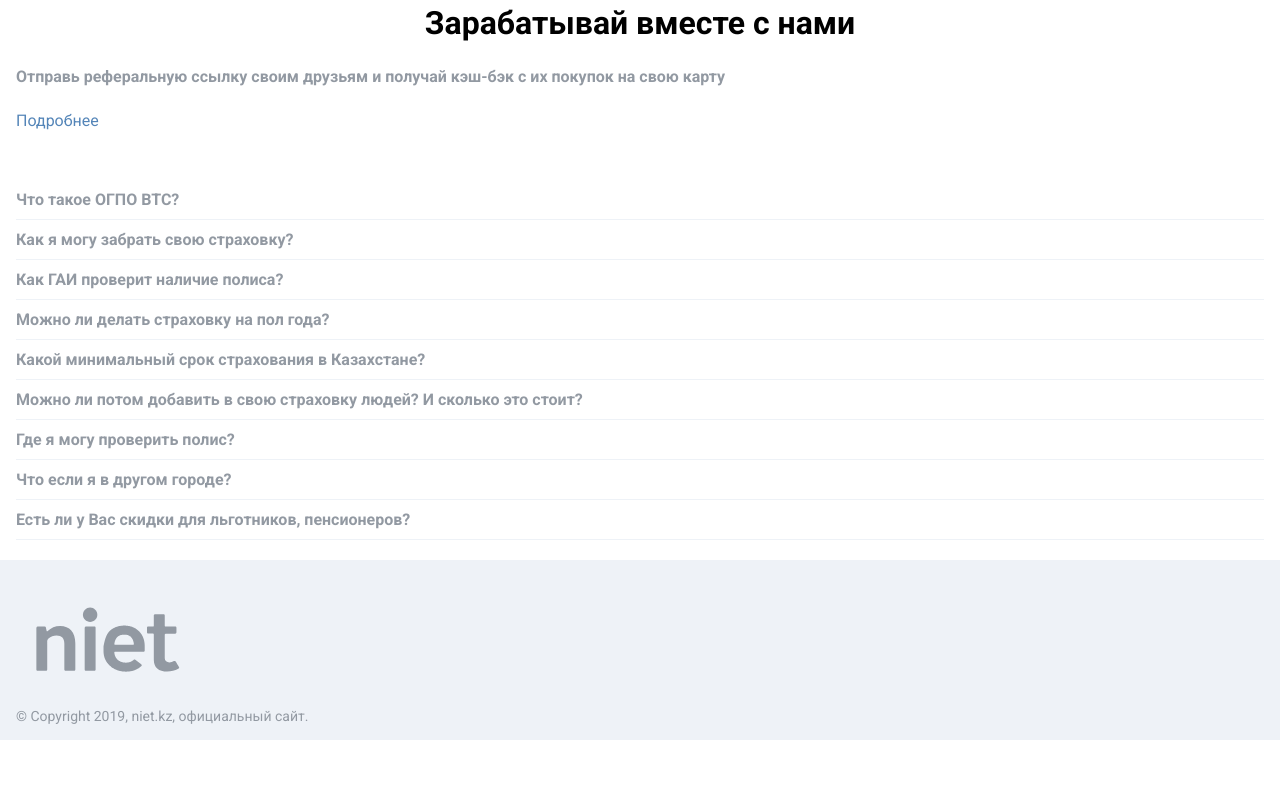
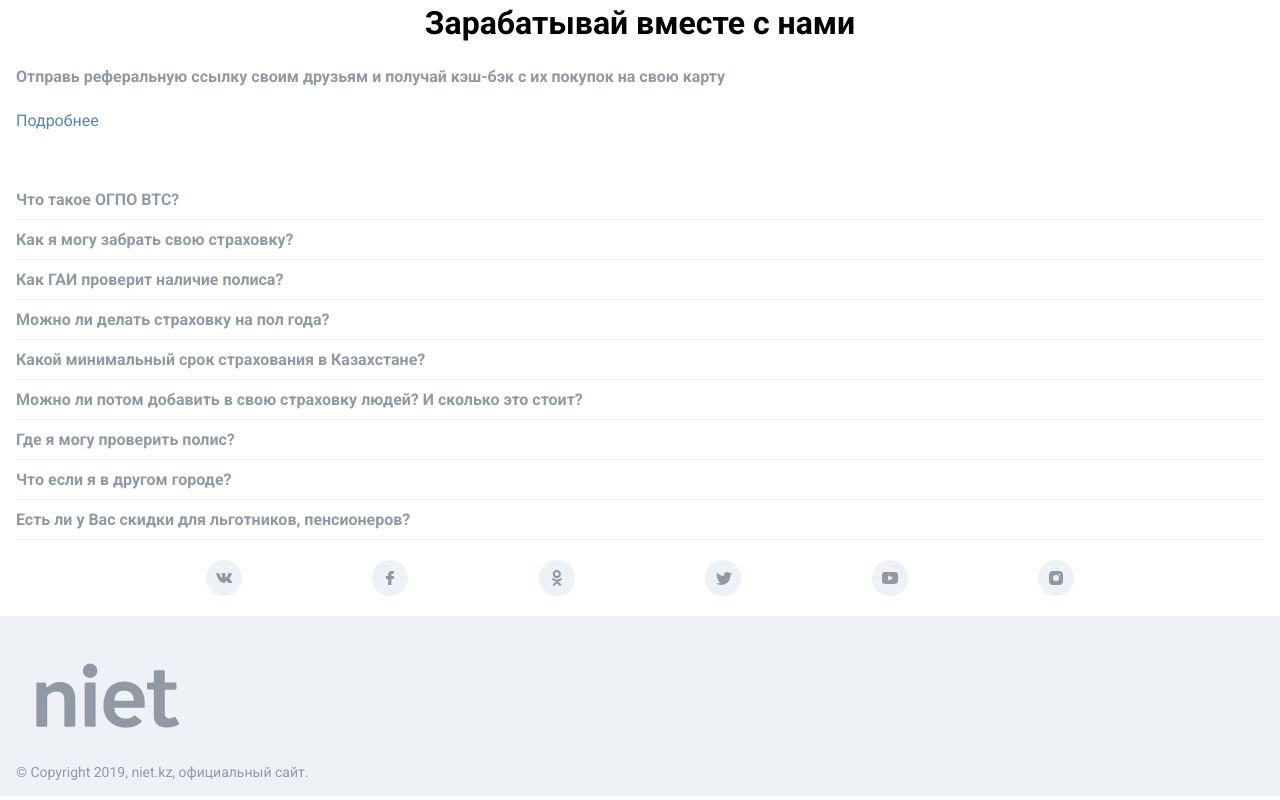
Before and after one commit to AskhatB/niet-mobile, a Next.js app: page / in a window 1280 px wide. Shown: the part 1030-1830 px from the top of the page. Before the commit the page ends 1774 px from the top, so only its background shows below. Built offline with nearby package versions, Linux system fonts and the light colour scheme.

Commit message:
feat: social network list

```diff
--- /dev/null
+++ b/components/SocialNetworks/index.js
@@ -0,0 +1,35 @@
+import React from 'react';
+import VkIcon from '../../icons/vk';
+import FacebookIcon from '../../icons/facebook';
+import OdnoklassnikiIcon from '../../icons/odnoklassniki';
+import TwitterIcon from '../../icons/twitter';
+import YouTubeIcon from '../../icons/youtube';
+import InstagramIcon from '../../icons/instagram';
+import { Wrap, Item } from './style';
+
+const SocialNetwork = () => {
+  return (
+    <Wrap>
+      <Item>
+        <VkIcon />
+      </Item>
+      <Item>
+        <FacebookIcon />
+      </Item>
+      <Item>
+        <OdnoklassnikiIcon />
+      </Item>
+      <Item>
+        <TwitterIcon />
+      </Item>
+      <Item>
+        <YouTubeIcon />
+      </Item>
+      <Item>
+        <InstagramIcon />
+      </Item>
+    </Wrap>
+  );
+};
+
+export default SocialNetwork;
--- /dev/null
+++ b/components/SocialNetworks/style.js
@@ -0,0 +1,17 @@
+import styled from 'styled-components';
+
+export const Wrap = styled.div`
+  width: 80%;
+  margin: 20px auto;
+  display: flex;
+  justify-content: space-around;
+`;
+export const Item = styled.div`
+  display: flex;
+  align-items: center;
+  justify-content: center;
+  width: 36px;
+  height: 36px;
+  border-radius: 50%;
+  background: ${({ theme }) => theme.colors.gray};
+`;
--- /dev/null
+++ b/icons/facebook.js
@@ -0,0 +1,16 @@
+import React from 'react';
+
+const Facebook = () => {
+  return (
+    <svg xmlns="http://www.w3.org/2000/svg" id="i" width="18" height="18">
+      <path
+        d="M12.687 2h-1.841c-2.236 0-3.68 1.392-3.68 3.547v1.378H5.313c-.173 0-.313.132-.313.295v2.37c0 .163.14.294.313.294h1.853v5.823c0 .162.14.294.312.294h2.61c.174 0 .314-.132.314-.294V9.883h2.284c.173 0 .313-.131.313-.294L13 7.22a.286.286 0 0 0-.092-.207.323.323 0 0 0-.221-.087h-2.285v-1.13c0-.666.169-1.004 1.093-1.004l1.192-.004c.172 0 .312-.131.312-.294v-2.2C13 2.132 12.86 2 12.687 2z"
+        fill="currentColor"
+        stroke="none"
+        fill="#9299a2"
+      ></path>
+    </svg>
+  );
+};
+
+export default Facebook;
--- /dev/null
+++ b/icons/instagram.js
@@ -0,0 +1,16 @@
+import React from 'react';
+
+const Instagram = () => {
+  return (
+    <svg xmlns="http://www.w3.org/2000/svg" id="i" width="18" height="18">
+      <path
+        d="M6 2h6a4 4 0 0 1 4 4v6a4 4 0 0 1-4 4H6a4 4 0 0 1-4-4V6a4 4 0 0 1 4-4zm3 10a3 3 0 1 0 0-6 3 3 0 0 0 0 6zm3.444-5.556a.889.889 0 1 0 0-1.777.889.889 0 0 0 0 1.777z"
+        fill="currentColor"
+        stroke="none"
+        fill="#9299a2"
+      ></path>
+    </svg>
+  );
+};
+
+export default Instagram;
--- /dev/null
+++ b/icons/odnoklassniki.js
@@ -0,0 +1,16 @@
+import React from 'react';
+
+const Odnoklassniki = () => {
+  return (
+    <svg xmlns="http://www.w3.org/2000/svg" id="i" width="18" height="18">
+      <path
+        d="M8.18 12.341c-1.29-.127-2.455-.428-3.451-1.165-.124-.092-.252-.18-.365-.283-.436-.396-.48-.85-.135-1.318.296-.4.791-.508 1.307-.278.1.045.194.1.285.16 1.858 1.208 4.41 1.241 6.274.054.184-.134.382-.243.61-.299.446-.108.86.047 1.1.415.272.42.269.832-.067 1.158-.516.5-1.136.863-1.825 1.116-.652.239-1.365.36-2.071.439.106.11.157.164.223.227.96.912 1.922 1.82 2.878 2.734.326.312.394.698.214 1.06a1.144 1.144 0 0 1-1.065.629c-.272-.018-.485-.146-.674-.326-.724-.69-1.46-1.366-2.17-2.068-.206-.204-.305-.165-.487.012-.728.71-1.468 1.408-2.213 2.102-.334.312-.731.368-1.119.19-.412-.19-.674-.587-.654-.987.014-.27.155-.477.35-.663.95-.896 1.896-1.795 2.843-2.693.063-.06.121-.123.212-.216zm.605-3.163C6.555 9.17 4.728 7.318 4.74 5.08 4.754 2.817 6.583.994 8.834 1c2.256.006 4.066 1.856 4.055 4.142-.012 2.233-1.852 4.044-4.104 4.036zm2.025-4.093a1.99 1.99 0 0 0-1.993-1.997A1.992 1.992 0 0 0 6.82 5.11a1.99 1.99 0 0 0 2.008 1.982 1.985 1.985 0 0 0 1.983-2.006z"
+        fill="currentColor"
+        stroke="none"
+        fill="#9299a2"
+      ></path>
+    </svg>
+  );
+};
+
+export default Odnoklassniki;
--- /dev/null
+++ b/icons/twitter.js
@@ -0,0 +1,16 @@
+import React from 'react';
+
+const Twitter = () => {
+  return (
+    <svg xmlns="http://www.w3.org/2000/svg" id="i" width="18" height="18">
+      <path
+        d="M18 4.538a6.553 6.553 0 0 1-1.885.517 3.297 3.297 0 0 0 1.443-1.815 6.616 6.616 0 0 1-2.086.797A3.283 3.283 0 0 0 9.88 7.03 9.318 9.318 0 0 1 3.115 3.6a3.259 3.259 0 0 0-.445 1.65c0 1.14.58 2.144 1.46 2.732a3.282 3.282 0 0 1-1.486-.412v.041a3.286 3.286 0 0 0 2.632 3.22 3.324 3.324 0 0 1-.864.115 3.15 3.15 0 0 1-.618-.061 3.284 3.284 0 0 0 3.065 2.28 6.584 6.584 0 0 1-4.076 1.403c-.265 0-.526-.016-.783-.045A9.276 9.276 0 0 0 7.031 16c6.038 0 9.338-5.002 9.338-9.34l-.01-.426A6.555 6.555 0 0 0 18 4.538z"
+        fill="currentColor"
+        stroke="none"
+        fill="#9299a2"
+      ></path>
+    </svg>
+  );
+};
+
+export default Twitter;
--- /dev/null
+++ b/icons/vk.js
@@ -0,0 +1,14 @@
+import React from 'react';
+
+const Vk = () => (
+  <svg xmlns="http://www.w3.org/2000/svg" id="i" width="18" height="18">
+    <path
+      d="M14.77 10.358c.531.573 1.091 1.111 1.567 1.741.21.28.41.569.562.894.216.462.02.97-.355.998l-2.33-.002c-.602.056-1.081-.212-1.485-.666-.322-.363-.621-.75-.932-1.124a2.296 2.296 0 0 0-.42-.412c-.317-.228-.593-.159-.775.208-.186.373-.228.786-.246 1.201-.025.606-.19.766-.742.793-1.178.062-2.296-.135-3.335-.792-.916-.578-1.626-1.395-2.245-2.32-1.203-1.801-2.124-3.78-2.953-5.815-.187-.458-.051-.704.408-.712a55.95 55.95 0 0 1 2.281-.002c.309.005.513.2.633.523.411 1.117.914 2.18 1.546 3.166.169.262.34.524.585.709.27.204.476.136.603-.196.08-.211.116-.438.134-.664.06-.777.068-1.553-.037-2.327-.065-.483-.312-.796-.748-.887-.223-.047-.19-.139-.082-.279.188-.242.364-.393.716-.393h2.634c.415.09.507.296.564.757l.002 3.232c-.005.178.08.708.372.826.232.084.386-.122.526-.285.63-.74 1.08-1.613 1.483-2.518.178-.398.332-.81.48-1.224.11-.306.283-.457.596-.45l2.535.003c.075 0 .151 0 .224.014.428.08.545.284.413.745-.208.723-.613 1.325-1.008 1.93-.423.646-.875 1.27-1.295 1.92-.385.594-.354.893.124 1.408z"
+      fill="currentColor"
+      stroke="none"
+      fill="#9299a2"
+    ></path>
+  </svg>
+);
+
+export default Vk;
--- /dev/null
+++ b/icons/youtube.js
@@ -0,0 +1,16 @@
+import React from 'react';
+
+const YouTube = () => {
+  return (
+    <svg xmlns="http://www.w3.org/2000/svg" id="i" width="18" height="18">
+      <path
+        d="M16.376 4.03C15.8 3.298 14.732 3 12.696 3H5.304C3.22 3 2.136 3.318 1.56 4.097 1 4.857 1 5.975 1 7.524v2.952c0 3 .666 4.524 4.304 4.524h7.392c1.766 0 2.745-.263 3.378-.91.649-.661.926-1.742.926-3.614V7.524c0-1.633-.043-2.759-.624-3.494zm-5.104 5.378l-3.357 1.87a.49.49 0 0 1-.506-.018.559.559 0 0 1-.249-.47V7.062c0-.192.094-.37.248-.47a.489.489 0 0 1 .506-.018l3.357 1.858c.17.094.278.282.278.487a.556.556 0 0 1-.277.489z"
+        fill="currentColor"
+        stroke="none"
+        fill="#9299a2"
+      ></path>
+    </svg>
+  );
+};
+
+export default YouTube;
--- a/pages/index.js
+++ b/pages/index.js
@@ -6,6 +6,7 @@ import Text from '../components/Text';
 import BidSteps from '../containers/BidSteps';
 import SecondaryDescription from '../containers/SecondaryDescription';
 import Faq from '../components/Faq';
+import SocialNetworks from '../components/SocialNetworks';
 import MainPageForm from '../containers/MainPageForm';
 import BidSandingForm from '../containers/BidSandingForm';
 
@@ -42,6 +43,7 @@ const Home = () => {
       <MainPageForm onSubmit={onSubmit} />
       <SecondaryDescription />
       <Faq />
+      <SocialNetworks />
     </>
   );
 };
```
